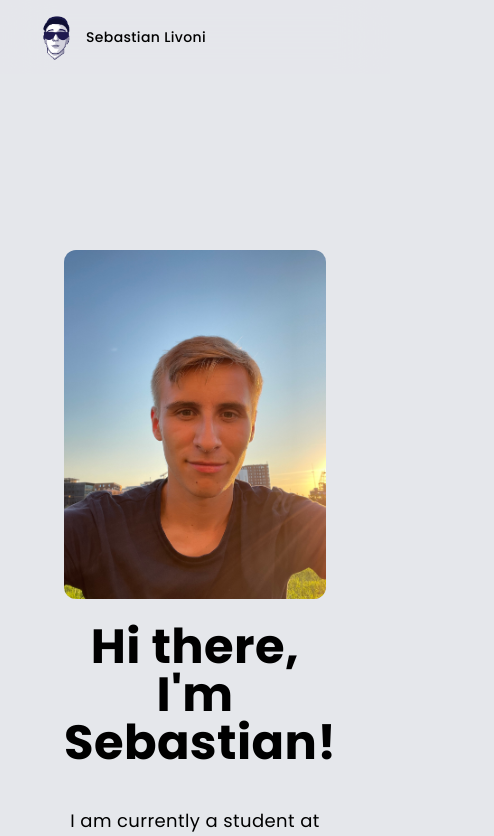
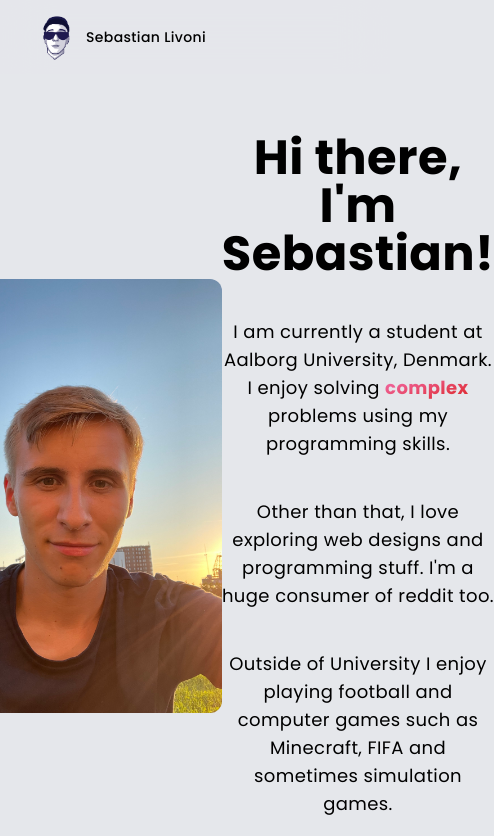
Before and after one commit to sebastianlivoni/personal-website, a Next.js app: page /about in a window 390 px wide. Shown: the top 836 px of the page, 494 px wide, since content can reach past the window. Built offline with nearby package versions, Linux system fonts and the light colour scheme.

Commit message:
responsiveness

```diff
--- a/components/AboutMe.js
+++ b/components/AboutMe.js
@@ -1,6 +1,9 @@
 export default function AboutMe() {
 	return (
-		<section className="lg:flex rounded-xl p-8 md:p-0 my-36" id="about-me">
+		<section
+			className="flex justify-center items-center h-screen min-h-fit tracking-wide"
+			id="about-me"
+		>
 			<img
 				className="mx-auto rounded-xl"
 				src="./foto.jpeg"
@@ -8,7 +11,7 @@ export default function AboutMe() {
 				width="384"
 				height="300"
 			/>
-			<div className="pt-6 md:p-12 text-center md:text-left space-y-4 dark:text-white">
+			<div className="pt-6 md:p-12 text-center md:text-left space-y-4 dark:text-white min-h1">
 				<h1 className="text-5xl dark:text-white font-bold">
 					Hi there, I&apos;m Sebastian!
 				</h1>
```
